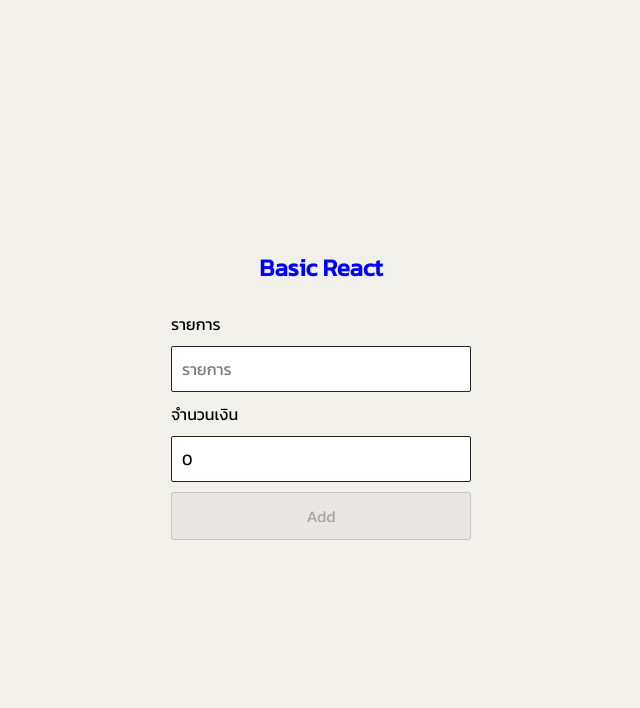
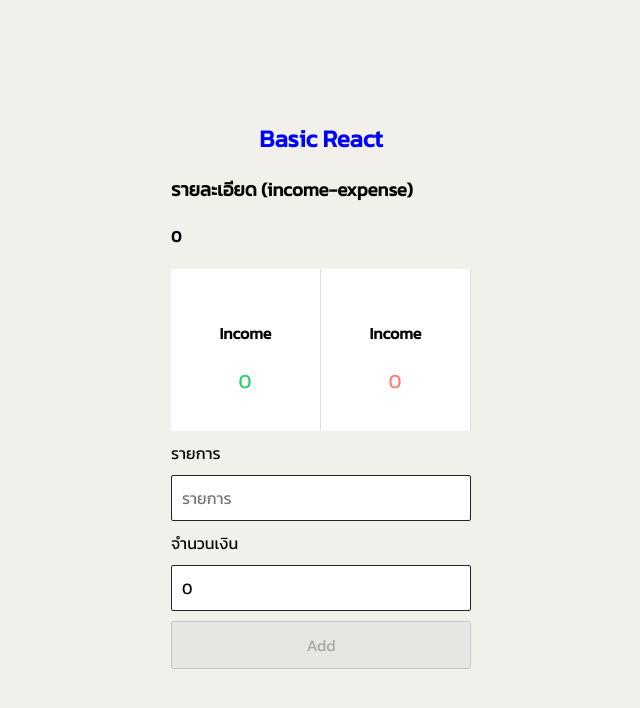
Before and after one commit to nextchanupol/bacsic-react-ts, a React (Create React App) app: page / in a window 1280 px wide. Shown: the top 708 px of the page, without its empty margins (319-959 px from the left). Built offline with nearby package versions, Linux system fonts and the light colour scheme.

Commit message:
createContext && useContext

```diff
--- a/src/App.tsx
+++ b/src/App.tsx
@@ -1,14 +1,32 @@
-import React, { CSSProperties, useState } from "react";
+import React, { CSSProperties, useEffect, useState } from "react";
 import { v4 as uuidv4 } from "uuid";
 
 import "./App.css";
+import DataContext from "./context/DataContext";
 import FormComponent from "./components/FormComponent";
 import Transaction from "./components/Transaction";
 import { TransactionSchema } from "./schema/TransactionSchema";
+import Summation from "./components/Summation";
 
 function App() {
 	const initData: TransactionSchema[] = [];
 	const [items, setItems] = useState<TransactionSchema[]>(initData);
+
+	const [income, setIncome] = useState<number>(0);
+	const [expense, setExpense] = useState<number>(0);
+
+	useEffect(() => {
+		const amounts = items.map((item) => item.amount);
+		const income = amounts
+			.filter((x) => x > 0)
+			.reduce((total: number, curr: number) => (total += curr), 0);
+		setIncome(income);
+
+		const exp = amounts
+			.filter((x) => x < 0)
+			.reduce((total: number, curr: number) => (total += curr), 0);
+		setExpense(-1 * exp);
+	}, [items, income, expense]);
 
 	const styles: { [key: string]: CSSProperties } = {
 		h1: {
@@ -27,11 +45,20 @@ function App() {
 
 	return (
 		<>
-			<div className="container">
-				<h1 style={styles.h1}>Basic React</h1>
-				<FormComponent onAddNewItem={onAddNewItem} />
-				<Transaction items={items} />
-			</div>
+			<DataContext.Provider
+				value={{
+					income: income,
+					expense: expense,
+				}}
+			>
+				<div className="container">
+					<h1 style={styles.h1}>Basic React</h1>
+
+					<Summation />
+					<FormComponent onAddNewItem={onAddNewItem} />
+					<Transaction items={items} />
+				</div>
+			</DataContext.Provider>
 		</>
 	);
 }
--- /dev/null
+++ b/src/components/Summation.tsx
@@ -0,0 +1,58 @@
+import React, { CSSProperties, FC, useContext } from "react";
+import DataContext from "../context/DataContext";
+
+const Summation: FC = () => {
+	const { income, expense } = useContext(DataContext);
+
+	const styles: { [key: string]: CSSProperties } = {
+		minus: {
+			borderRight: "5px solid salmon",
+		},
+		plus: {
+			borderRight: "5px solid #2ccc71",
+		},
+		rptContainer: {
+			display: "flex",
+			justifyContent: "space-between",
+			backgroundColor: "#fff",
+		},
+		rptContainerDiv: {
+			flex: "1",
+			textAlign: "center",
+			borderRight: "1px solid #dedede",
+			padding: '30px',
+		},
+		rptInc: {
+			fontSize: "20px",
+			letterSpacing: "1px",
+			justifyContent: "space-between",
+			margin: "5px 0",
+			color: '#2ccc71',
+		},
+		rptExp: {
+			fontSize: "20px",
+			letterSpacing: "1px",
+			justifyContent: "space-between",
+			margin: "5px 0",
+			color: 'salmon',
+		},
+	};
+	return (
+		<>
+			<h3>รายละเอียด (income-expense)</h3>
+			<h4>{income - expense}</h4>
+			<div style={styles.rptContainer}>
+				<div style={styles.rptContainerDiv}>
+					<h4>Income</h4>
+					<p style={styles.rptInc}>{income}</p>
+				</div>
+				<div style={styles.rptContainerDiv}>
+					<h4>Income</h4>
+					<p style={styles.rptExp}>{expense}</p>
+				</div>
+			</div>
+		</>
+	);
+};
+
+export default Summation;
--- a/src/components/Transaction.tsx
+++ b/src/components/Transaction.tsx
@@ -1,4 +1,4 @@
-import React, { FC } from "react";
+import { FC } from "react";
 import { TransactionSchema } from "../schema/TransactionSchema";
 import Item from "./Item";
 
@@ -10,6 +10,7 @@ interface TransactionProps {
 
 const Transaction: FC<TransactionProps> = (props) => {
 	const { items } = props;
+
 	return (
 		<>
 			<ul className="item-list">
--- /dev/null
+++ b/src/context/DataContext.ts
@@ -0,0 +1,5 @@
+import { createContext } from "react";
+
+const DataContext = createContext({ income: 0, expense: 0 });
+
+export default DataContext;
```
